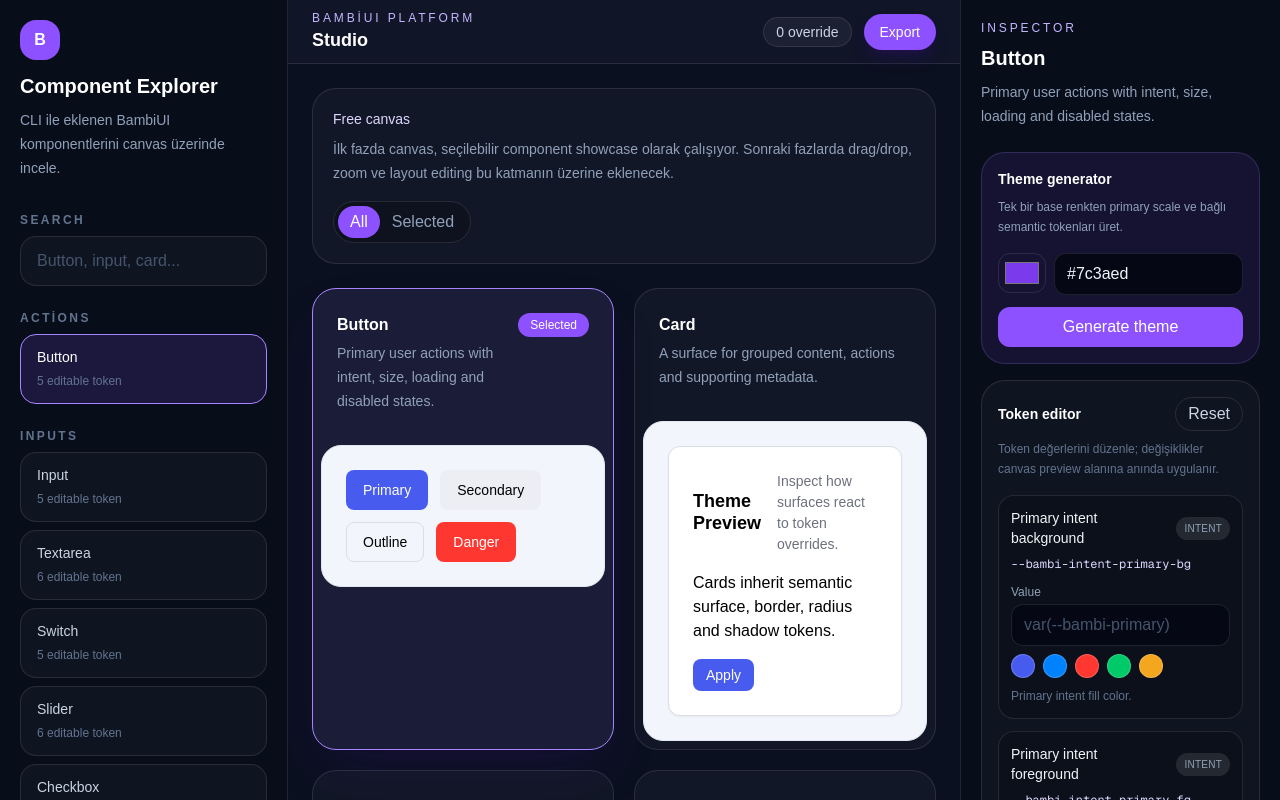
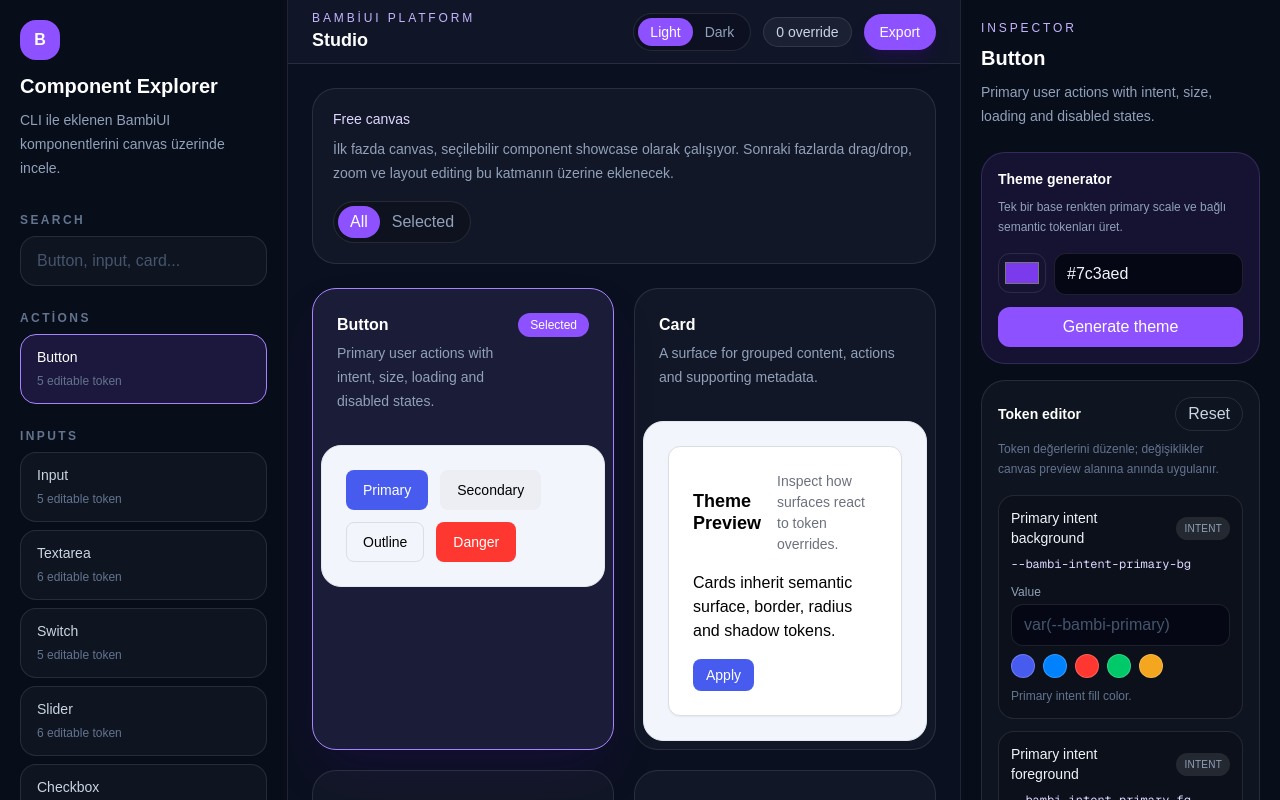
Before and after one commit to bambiui/studio, a Next.js app: page / in a window 1280 px wide. Shown: the top 800 px of the page. Built offline with nearby package versions, Linux system fonts and the light colour scheme.

Commit message:
feat(studio): add light and dark preview modes

```diff
--- a/src/studio/components/StudioShell.tsx
+++ b/src/studio/components/StudioShell.tsx
@@ -19,8 +19,25 @@ import { tokenDefinitionMap, type TokenDefinition } from "../tokens/metadata";
 
 type StudioStyle = CSSProperties & Record<`--${string}`, string>;
 type ExportFormat = "css" | "json" | "preset";
+type PreviewScheme = "light" | "dark";
 
 const STORAGE_KEY = "bambiui-studio-theme";
+
+const PREVIEW_SCHEMES: Record<PreviewScheme, TokenOverrides> = {
+  light: {},
+  dark: {
+    "--bambi-background": "oklch(9% 0 0)",
+    "--bambi-foreground": "oklch(97% 0.01 271)",
+    "--bambi-card": "oklch(14% 0.01 271)",
+    "--bambi-card-foreground": "oklch(97% 0.01 271)",
+    "--bambi-muted": "oklch(21% 0.012 271)",
+    "--bambi-border": "oklch(28% 0.014 271)",
+    "--bambi-input": "oklch(36% 0.018 271)",
+    "--bambi-input-background": "oklch(14% 0.01 271)",
+    "--bambi-input-foreground": "oklch(97% 0.01 271)",
+    "--bambi-input-placeholder": "oklch(68% 0.018 271)",
+  },
+};
 
 export function StudioShell() {
   const [selectedComponentId, setSelectedComponentId] = useState(
@@ -29,6 +46,7 @@ export function StudioShell() {
   const [tokenOverrides, setTokenOverrides] = useState<TokenOverrides>({});
   const [isExportOpen, setIsExportOpen] = useState(false);
   const [hasLoadedStorage, setHasLoadedStorage] = useState(false);
+  const [previewScheme, setPreviewScheme] = useState<PreviewScheme>("light");
 
   useEffect(() => {
     try {
@@ -55,8 +73,9 @@ export function StudioShell() {
   );
 
   const previewStyle = useMemo(
-    () => tokenOverrides as StudioStyle,
-    [tokenOverrides],
+    () =>
+      ({ ...PREVIEW_SCHEMES[previewScheme], ...tokenOverrides }) as StudioStyle,
+    [previewScheme, tokenOverrides],
   );
 
   const updateToken = (tokenId: string, value: string) => {
@@ -92,6 +111,8 @@ export function StudioShell() {
       <main className="flex min-w-0 flex-1 flex-col">
         <TopBar
           tokenCount={Object.keys(tokenOverrides).length}
+          previewScheme={previewScheme}
+          onChangePreviewScheme={setPreviewScheme}
           onOpenExport={() => setIsExportOpen(true)}
         />
         <Canvas
@@ -118,10 +139,17 @@ export function StudioShell() {
 
 interface TopBarProps {
   tokenCount: number;
+  previewScheme: PreviewScheme;
+  onChangePreviewScheme: (scheme: PreviewScheme) => void;
   onOpenExport: () => void;
 }
 
-function TopBar({ tokenCount, onOpenExport }: TopBarProps) {
+function TopBar({
+  tokenCount,
+  previewScheme,
+  onChangePreviewScheme,
+  onOpenExport,
+}: TopBarProps) {
   return (
     <header className="flex h-16 items-center justify-between border-b border-white/10 bg-[#11172a]/95 px-6 backdrop-blur">
       <div>
@@ -131,6 +159,22 @@ function TopBar({ tokenCount, onOpenExport }: TopBarProps) {
         <h1 className="text-lg font-semibold text-white">Studio</h1>
       </div>
       <div className="flex items-center gap-3 text-sm text-slate-300">
+        <div className="hidden rounded-full border border-white/10 bg-black/20 p-1 sm:flex">
+          {(["light", "dark"] as const).map((scheme) => (
+            <button
+              key={scheme}
+              type="button"
+              onClick={() => onChangePreviewScheme(scheme)}
+              className={`rounded-full px-3 py-1 text-xs font-medium capitalize transition ${
+                previewScheme === scheme
+                  ? "bg-violet-500 text-white"
+                  : "text-slate-400 hover:text-white"
+              }`}
+            >
+              {scheme}
+            </button>
+          ))}
+        </div>
         <span className="rounded-full border border-white/10 bg-white/5 px-3 py-1">
           {tokenCount} override
         </span>
```
